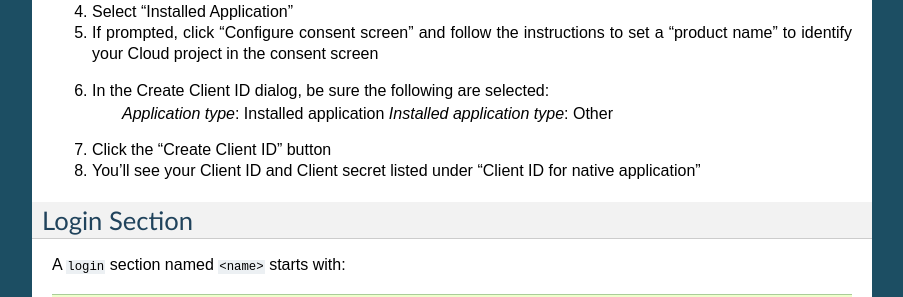
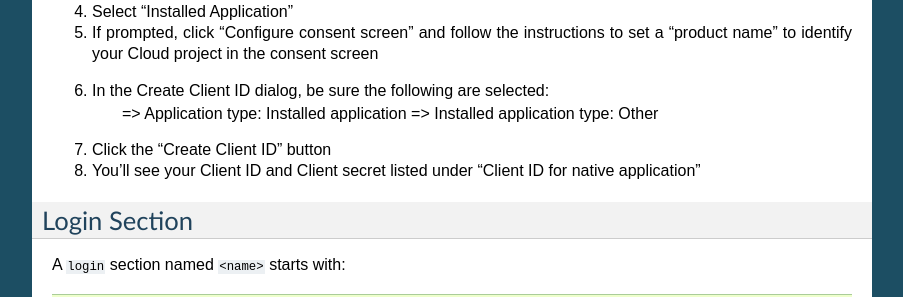
Before and after one commit to elasticluster/elasticluster, a Sphinx documentation site: the page built from docs/configure.rst, in a window 1280 px wide and 900 px high, scrolled down 4287 px. Shown: the part 155-452 px from the top of the window, without its empty margins (198-1101 px from the left). Built offline with Sphinx 7.4.7, drawn with Linux system fonts in a browser that asks for light colours.

Commit message:
Formatting fix.

```diff
--- a/docs/configure.rst
+++ b/docs/configure.rst
@@ -289,8 +289,8 @@ Engine visit the following page:
    instructions to set a "product name" to identify your Cloud
    project in the consent screen
 6. In the Create Client ID dialog, be sure the following are selected:
-     *Application type*: Installed application
-     *Installed application type*: Other
+     => Application type: Installed application
+     => Installed application type: Other
 7. Click the "Create Client ID" button
 8. You'll see your Client ID and Client secret listed under
    "Client ID for native application"
```
